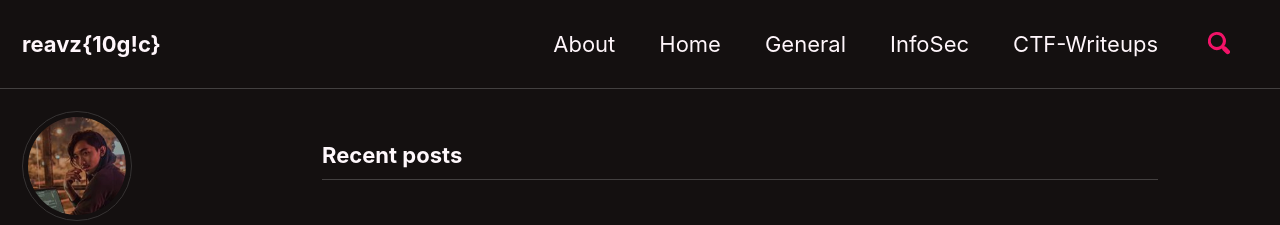
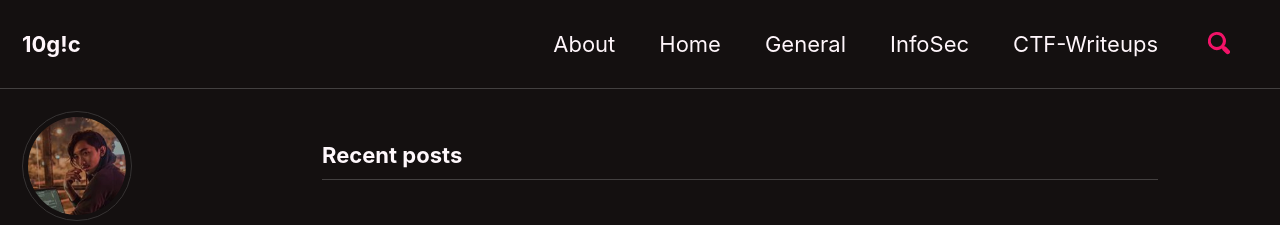
Before and after one commit to faridarif/faridarif.github.io, a Jekyll site: the page built from index.html, in a window 1280 px wide and 942 px high. Shown: the top 225 px of the window. Built offline with Jekyll 4.4.1, drawn with Linux system fonts in a browser that asks for light colours; cached includes are drawn as plain includes; the list of posts is cut into pages by our own code.

Commit message:
Update _config.yml

```diff
--- a/_config.yml
+++ b/_config.yml
@@ -16,7 +16,7 @@ minimal_mistakes_skin    : "neon" # "air", "aqua", "contrast", "dark", "dirt", "
 
 # Site Settings
 locale                   : "en-US"
-title                    : "reavz{10g!c}"
+title                    : "10g!c"
 title_separator          : "-"
 subtitle                 : # site tagline that appears below site title in masthead
 name                     : "Farid Arif"
```
